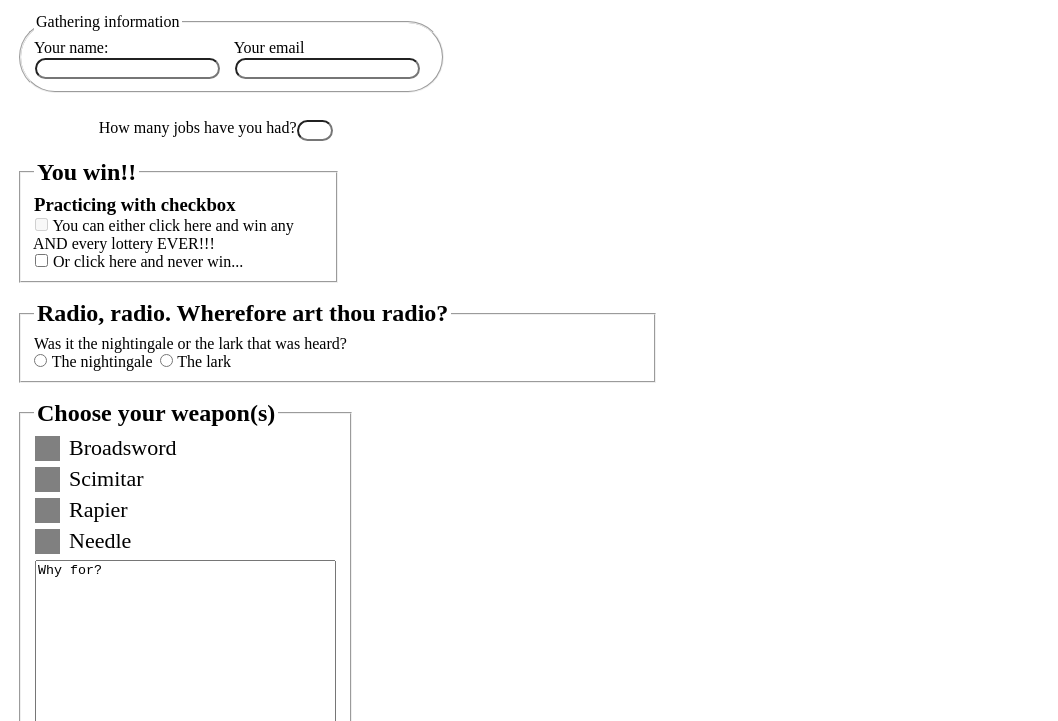
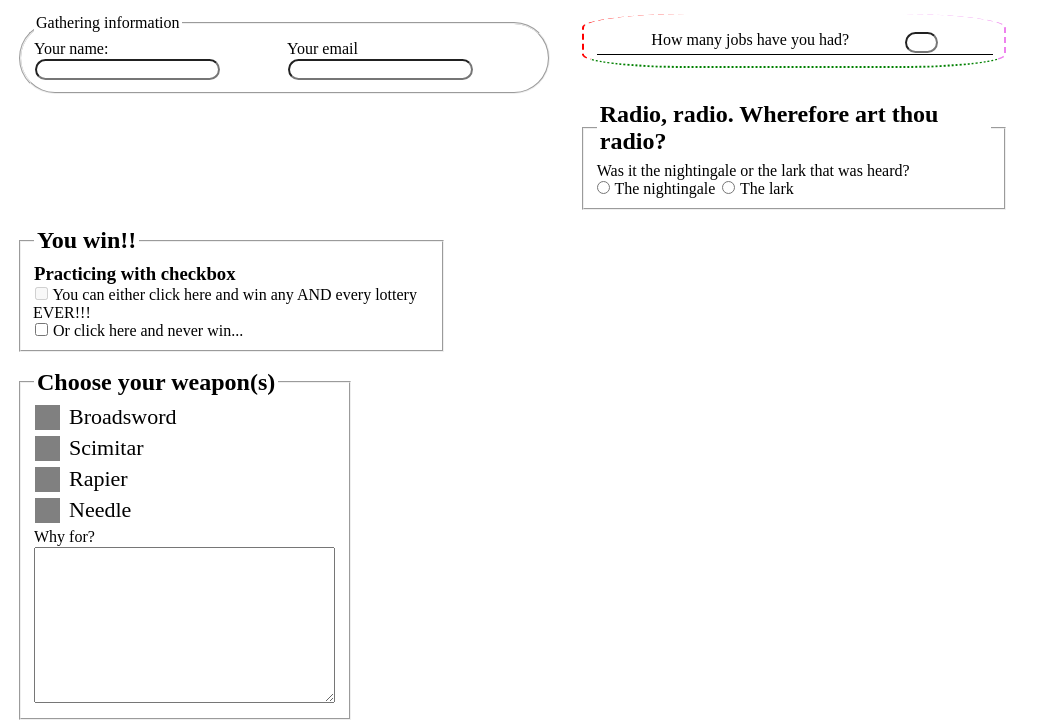
Before and after one commit to StevenM82/portfolio, a plain HTML site: page contact.html in a window 1280 px wide. Shown: the part 79-800 px from the top of the page, without its empty margins (0-1058 px from the left). Drawn offline with Linux system fonts and the light colour scheme.

Commit message:
fingers crossed

```diff
--- a/contact.html
+++ b/contact.html
@@ -18,7 +18,7 @@
     </header>
 
     <form method="GET">
-      <fieldset class="fieldset col-4 align">
+      <fieldset class="fieldset-1 align clear-float col-5">
         <legend>Gathering information</legend>
         <label>Your name:
           <input type="text" name="applicantName">
@@ -28,11 +28,25 @@
         </label>
       </fieldset>
 
-      <label class="flex-label col-4">How many jobs have you had?<br>
-        <input class="fieldset col-1" type="number" name="jobCount" min="0" max="7">
-      </label>
+      <fieldset class="fieldset-2 clear-float col-4">
+        <label class="flex-label jobs col-12">How many jobs have you had?<br>
+          <input class="fieldset col-1" type="number" name="jobCount" min="0" max="7">
+        </label>
+      </fieldset>
 
-      <fieldset class="col-3">
+      <fieldset class="fieldset-3 clear-float col-4">
+        <legend><h2>Radio, radio. Wherefore art thou radio?</h2></legend>
+        <label>Was it the nightingale or the lark that was heard?<br>
+          <input type="radio" name="bird" value="nightingale">
+          The nightingale
+        </label>
+        <label>
+          <input type="radio" name="bird" value="lark">
+          The lark
+        </label>
+      </fieldset>
+
+      <fieldset class="col-4">
         <legend><h2>You win!!</h2></legend>
         <h3>Practicing with checkbox</h3>
         <fieldset class="no-border" disabled>
@@ -49,39 +63,27 @@
         </fieldset>
       </fieldset>
 
-      <fieldset class="col-6">
-        <legend><h2>Radio, radio. Wherefore art thou radio?</h2></legend>
-        <label>Was it the nightingale or the lark that was heard?<br>
-          <input type="radio" name="bird" value="nightingale">
-          The nightingale
-        </label>
-        <label>
-          <input type="radio" name="bird" value="lark">
-          The lark
-        </label>
-      </fieldset>
-
       <fieldset class="checkbox col-2">
         <legend><h2>Choose your weapon(s)</h2></legend>
         <label class="container">Broadsword
-          <input type="checkbox" name="sword">
+          <input type="checkbox" name="Broadsword">
           <span class="checkmark"></span>
         </label>
         <label class="container">Scimitar
-          <input type="checkbox" name="sword">
+          <input type="checkbox" name="Scimitar">
           <span class="checkmark"></span>
         </label>
         <label class="container">Rapier
-          <input type="checkbox" name="sword">
+          <input type="checkbox" name="Rapier">
           <span class="checkmark"></span>
         </label>
         <label class="container">Needle
-          <input type="checkbox" name="sword">
+          <input type="checkbox" name="Needle">
           <span class="checkmark"></span>
         </label>
 
-        <label>
-          <textarea name="text" rows="15" cols="35">Why for?</textarea>
+        <label>Why for?
+          <textarea name="text" rows="10" cols="35"></textarea>
         </label><br>
       </fieldset>
 
--- a/styles/web-forms.css
+++ b/styles/web-forms.css
@@ -7,9 +7,55 @@ input[type=submit] {
 }
 .input { display: block; }
 
-fieldset { margin: 1rem; }
-.fieldset { border-radius: 50px; }
+fieldset {
+  margin: 1rem;
+}
+.fieldset-1 {
+  border-radius: 50px;
+  float: left;
+}
+.fieldset-2 {
+  border-style: dotted;
+  border-left-style: dashed;
+  border-right-style: dashed;
+  border-bottom-color: green;
+  border-left-color: red;
+  border-right-color: violet;
+  border-radius: 25%;
+  border-top: none;
+  float: left;
+}
+.fieldset-3 { float: left; }
+.flex-label {
+  display: flex;
+  justify-content: space-evenly;
+  padding-top: 10px;
+}
+.jobs {
+  border: solid black;
+  border-width: 0 0 1px;
+}
 
+.align {
+  display: flex;
+  justify-content: space-around;
+  align-items: center;
+}
+
+.no-border {
+  border: none;
+  display: block;
+  margin: 0;
+  padding: 0;
+}
+
+.clear-float::after {
+  content: "";
+  display: block;
+  clear: both;
+}
+
+/*Remove and customize checkbox and checkmark*/
 .checkbox input {
   position: absolute;
   opacity: 0;
@@ -58,22 +104,3 @@ fieldset { margin: 1rem; }
   height: 5px;
   content: "\2717";
 }
-
-.align {
-  display: flex;
-  justify-content: space-around;
-  align-items: center;
-}
-
-.flex-label {
-  display: flex;
-  justify-content: center;
-  padding-top: 10px;
-}
-
-.no-border {
-  border: none;
-  display: block;
-  margin: 0;
-  padding: 0;
-}
```
